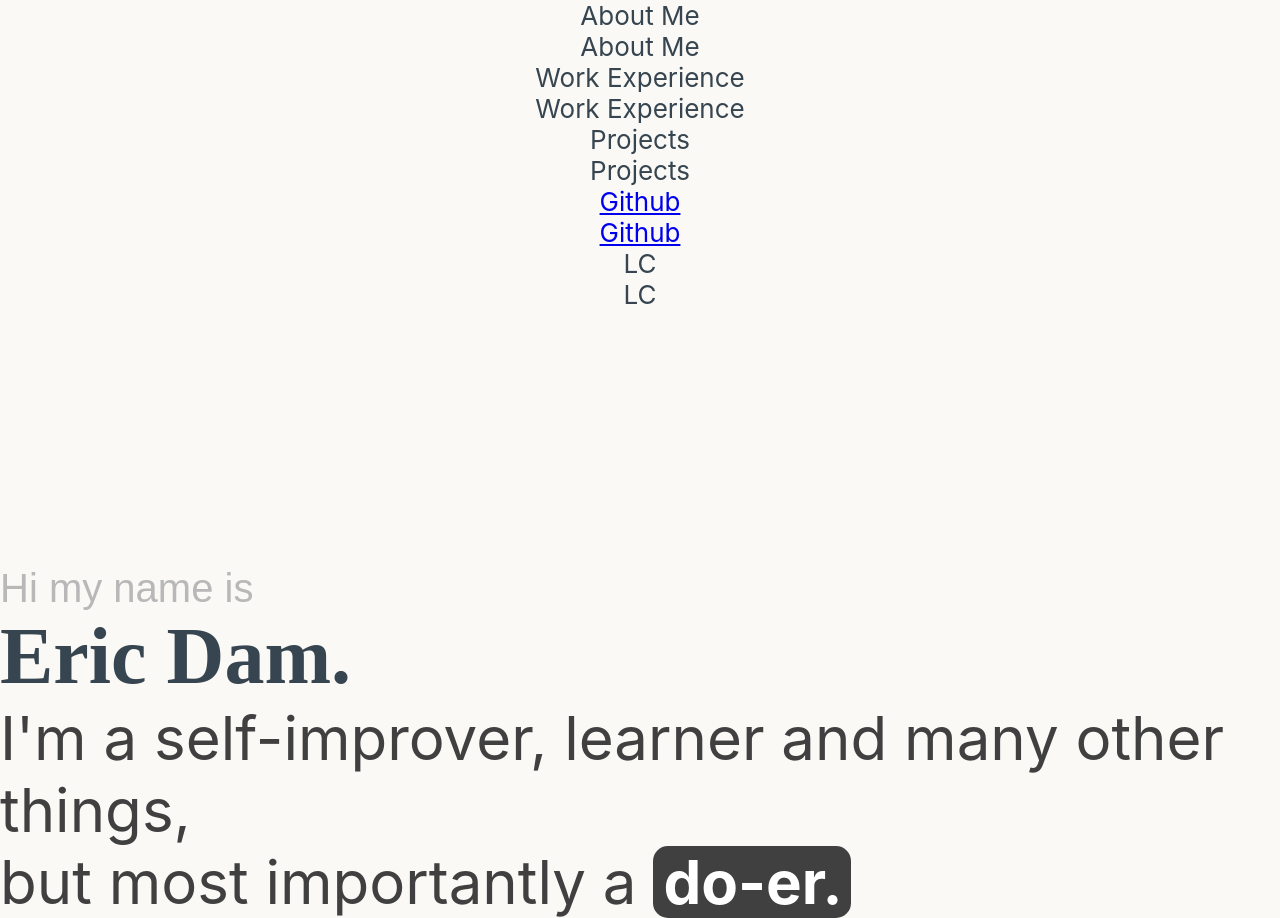
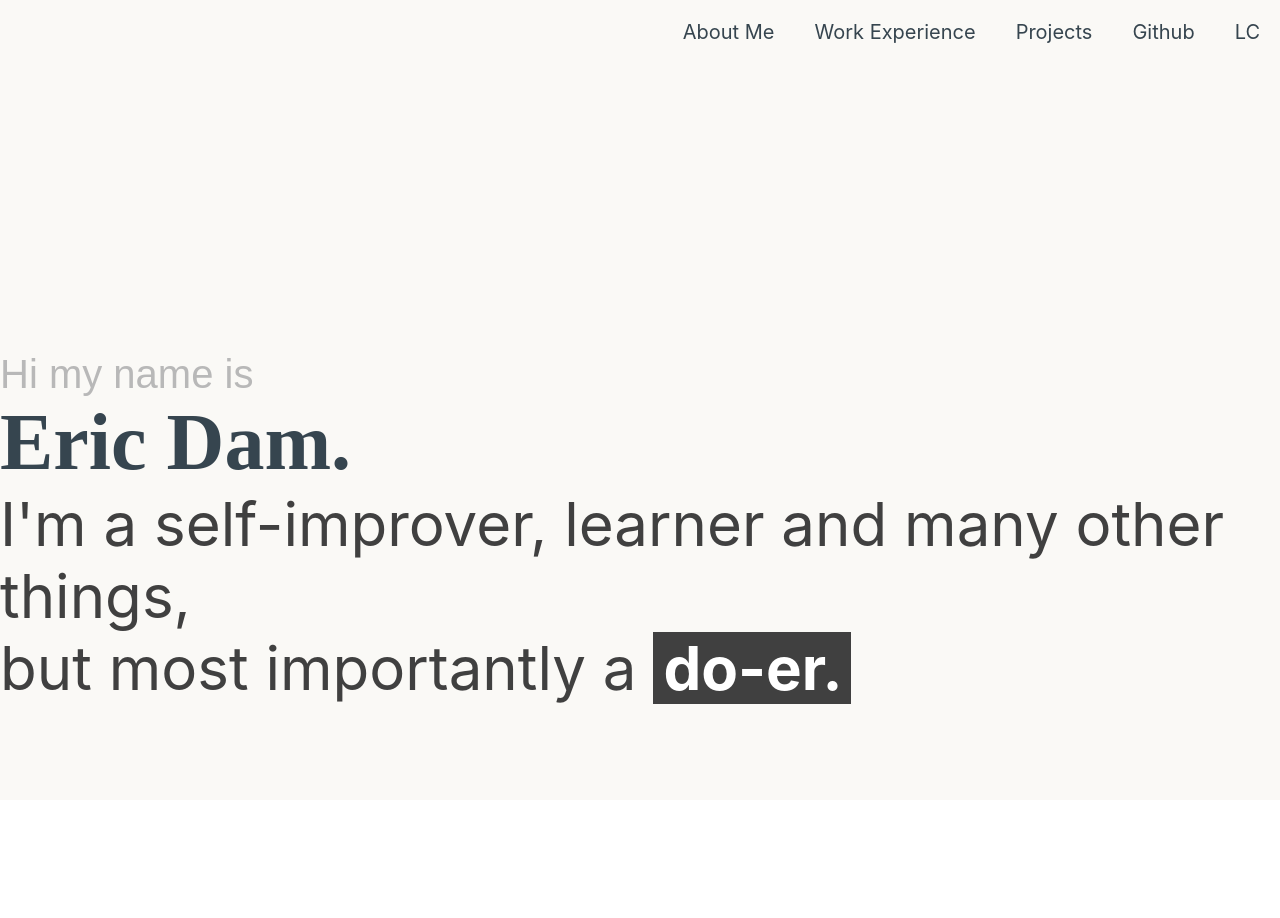
Before and after one commit to edam016/ericdam.net, a React (Create React App) app in the folder ericdam.net/: page / in a window 1280 px wide. After the commit the page ends 800 px from the top, so only its background shows below. Built offline with nearby package versions, Linux system fonts and the light colour scheme; a web font is replaced by a local one.

Commit message:
Worked on Navbar and Hero page

```diff
--- a/ericdam.net/src/components/Hero.css
+++ b/ericdam.net/src/components/Hero.css
@@ -34,7 +34,6 @@ mark {
     background-color: #404040;
     color: #FFFF;
     font-weight: bold;
-    border-radius: 15px;
     padding-left:10px;
     padding-right:8px;
   }
--- a/ericdam.net/src/components/Hero.tsx
+++ b/ericdam.net/src/components/Hero.tsx
@@ -17,7 +17,6 @@ export const Hero = () => {
           I'm a self-improver, learner and many other things, <br /> but most importantly a <span style={{ color: '#FFFF'}}><mark> do-er. </mark></span>
           </div>
         <div>
-        {/* <Image className='hero_image' src={hero_image} alt="image"/> */}
         </div>
     </div>
   )
--- /dev/null
+++ b/ericdam.net/src/components/NavItem.css
@@ -0,0 +1,3 @@
+.item {
+    padding: 5px;
+}
--- a/ericdam.net/src/components/NavItem.tsx
+++ b/ericdam.net/src/components/NavItem.tsx
@@ -2,7 +2,7 @@ import React from 'react'
 
 const NavItem = ({item}) => {
   return (
-    <div>{item}</div>
+    <div className="item">{item}</div>
   )
 }
 
--- a/ericdam.net/src/components/Navbar.css
+++ b/ericdam.net/src/components/Navbar.css
@@ -1,7 +1,13 @@
 .navbar{
     position: fixed;
+    display: flex;
+    justify-content: space-between;
     top: 0;
     right: 0;
-    width: 100%;
+    font-size: 20px;
     text-align: right;
 }
+
+.item{
+    padding: 10px;
+}
--- a/ericdam.net/src/components/Navbar.tsx
+++ b/ericdam.net/src/components/Navbar.tsx
@@ -23,11 +23,7 @@ const navItems = [
     },
     {
       icon: <SettingOutlined />,
-      label: (
-        <a href="https://github/edam016" target="_blank" rel="noopener noreferrer">
-          Github
-        </a>
-      ),
+      label: 'Github',
       key: 'github',
     },
     {
@@ -42,13 +38,10 @@ const Navbar = () => {
     const [current, setCurrent] = useState('none');
 
     return (
-        <div>
+        <div className='navbar'>
         {navItems.map((item, i) => (
-          <div>
-            <NavItem item={item.label}/>
-            <div key={i}>
-              {item.label}
-            </div>
+          <div className="item">
+            <NavItem  item={item.label}/>
             </div>
         ))}
         </div>
```
